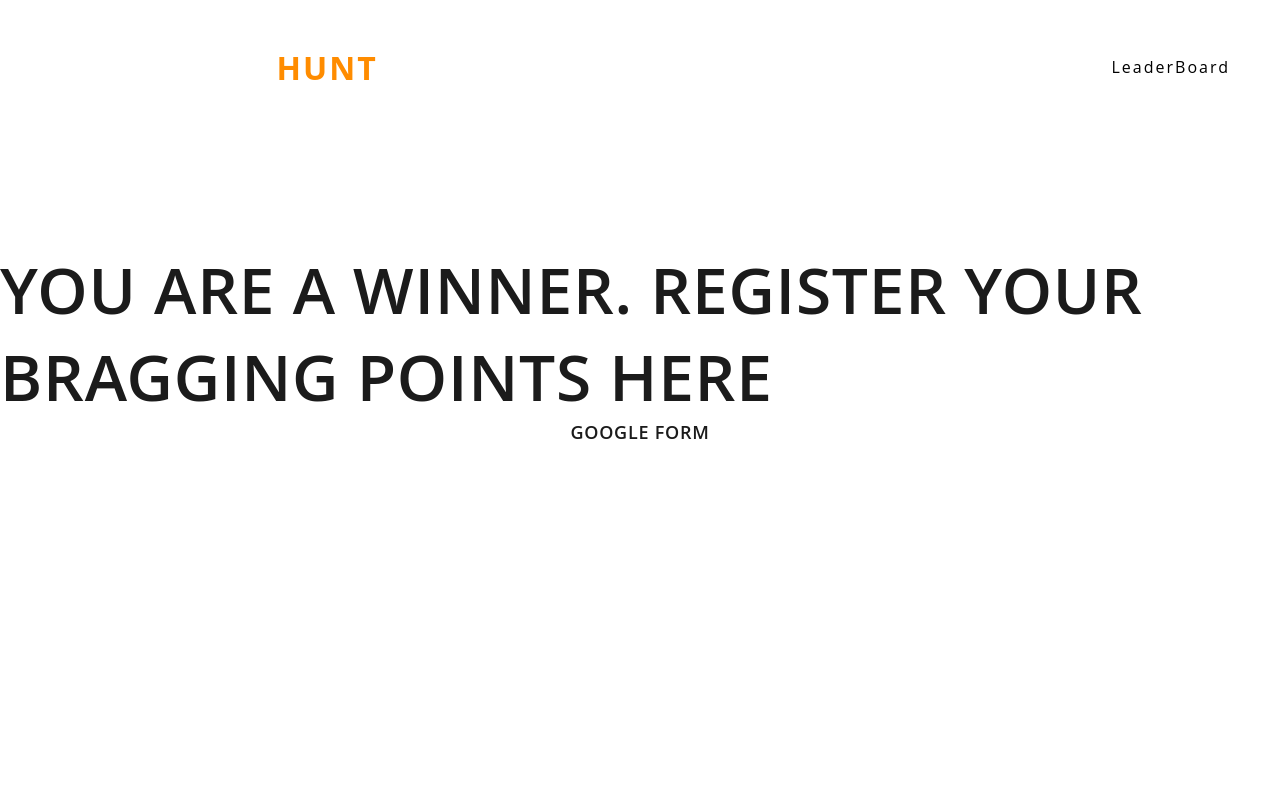
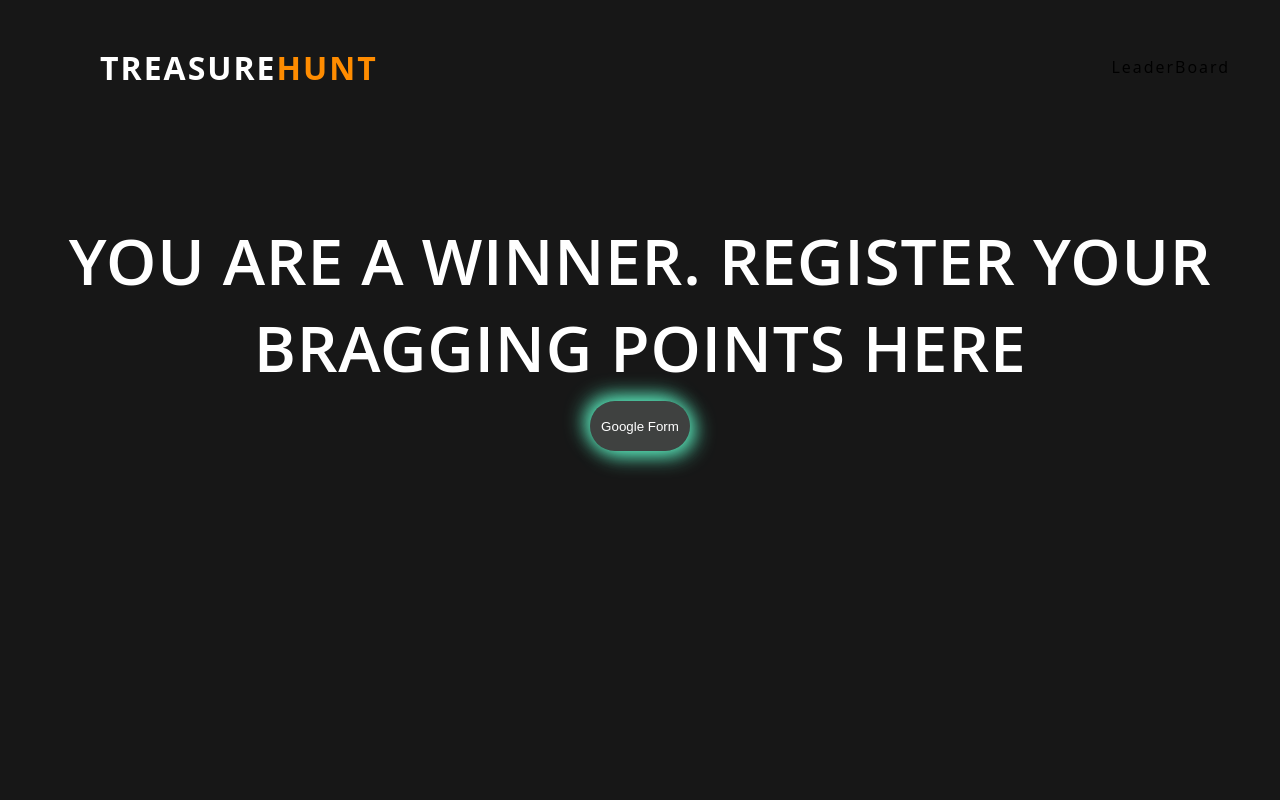
Before and after one commit to saurabh-saha/treasureHunt-suse, a Flask app: template template/thank.html in a window 1280 px wide. Run offline with Flask 2, Linux system fonts and the light colour scheme; the template is opened without the code that fills it, so the values that code supplies are empty.

Commit message:
Thank You Page Updates

```diff
--- a/static/stylesheet/styleHead.css
+++ b/static/stylesheet/styleHead.css
@@ -84,7 +84,6 @@
     color: #000;
     letter-spacing: 2px;
     font-weight: 500;
-    transiton: 0.6s;
   }
   header ul li:hover {
     animation: pulse 1s 2;
--- a/static/stylesheet/welcomestyle.css
+++ b/static/stylesheet/welcomestyle.css
@@ -7,7 +7,6 @@
 
 
   section {
-    background-color: #fff;
     height: 100vh;
     width: 100%;
     display: flex;
--- a/template/home.html
+++ b/template/home.html
@@ -211,8 +211,8 @@
     <h2>Enter Your Name</h2>
     <form action="/user_response" onsubmit="return storename()" class="form">
       <div class="user-box">
-        <input class="input" type="text" id="" required="">
-        <label class="label" for="">Name</label>
+        <input class="input" type="text" id="fname" required>
+        <label class="label" >Name</label>
       </div>
       <!-- /.user-box -->
 
@@ -246,7 +246,7 @@
     // Check browser support
     if (typeof(Storage) !== "undefined") {
       // Store
-      localStorage.setItem("name", document.getElementById('fname').value + ' ' + document.getElementById('lname').value);
+      localStorage.setItem("name", document.getElementById('fname').value);
       // Retrieve
       //document.getElementById("result").innerHTML = localStorage.getItem("lastname");
     } else {
--- a/template/thank.html
+++ b/template/thank.html
@@ -5,6 +5,48 @@
   <link rel="stylesheet" href="{{ url_for('static', filename='stylesheet/styleHead.css') }}">
   <link rel="stylesheet" href="{{ url_for('static', filename='stylesheet/welcomestyle.css') }}">
   <title>TreasureHunt</b></title>
+  <style>
+
+#neonShadow{
+  display:block;
+  height:50px;
+  width:100px;
+  border:none;
+  border-radius:50px;
+  transition:0.3s;
+  background-color:rgba(156, 161, 160,0.3);
+  animation: glow 1s infinite ;
+  transition:0.5s;
+  color:white;
+}
+
+#neonShadow:hover{
+  transform:scale(1.5);
+  border-radius:7.5;
+  background-color:#ffe263;
+  transition:0.5s;
+  color:black;
+}
+
+@keyframes glow{
+  0%{
+  box-shadow: 5px 5px 20px rgb(110, 255, 134),-5px -5px 20px rgb(110, 255, 134);}
+
+  50%{
+  box-shadow: 5px 5px 20px rgb(81, 224, 210),-5px -5px 20px rgb(81, 224, 210)
+  }
+  100%{
+  box-shadow: 5px 5px 20px rgb(110, 255, 134),-5px -5px 20px rgb(110, 255, 134)
+  }
+}
+a.button {text-decoration: none;
+    color: initial;
+}
+
+a {text-decoration: none;
+    color: initial;
+}
+    </style>
 </head>
 <body>
   <html lang="en">
@@ -20,10 +62,12 @@
 		</ul>
     </header>
 
-    <section >
+    <section style="text-align: center; align-content: center;">
       <div class="title">
-        <span>You are a winner. Register your bragging points here</span>
-        <a href="https://forms.gle/3u51PVVbjDvpNoRp7" class="texts"><span style=" text-align: center; font-size: large;"> Google Form </span></a>
+        <span style="color: white;">You are a winner. Register your bragging points here</span>
+        <!--<a href="https://forms.gle/3u51PVVbjDvpNoRp7" class="texts"><span style=" text-align: center; font-size: large;"> Google Form </span>-->
+
+          <a href="https://forms.gle/3u51PVVbjDvpNoRp7"><button id="neonShadow" style="margin: auto; margin-top: 10px;">Google Form</button></a>
 
        <br>
       </div>
```
